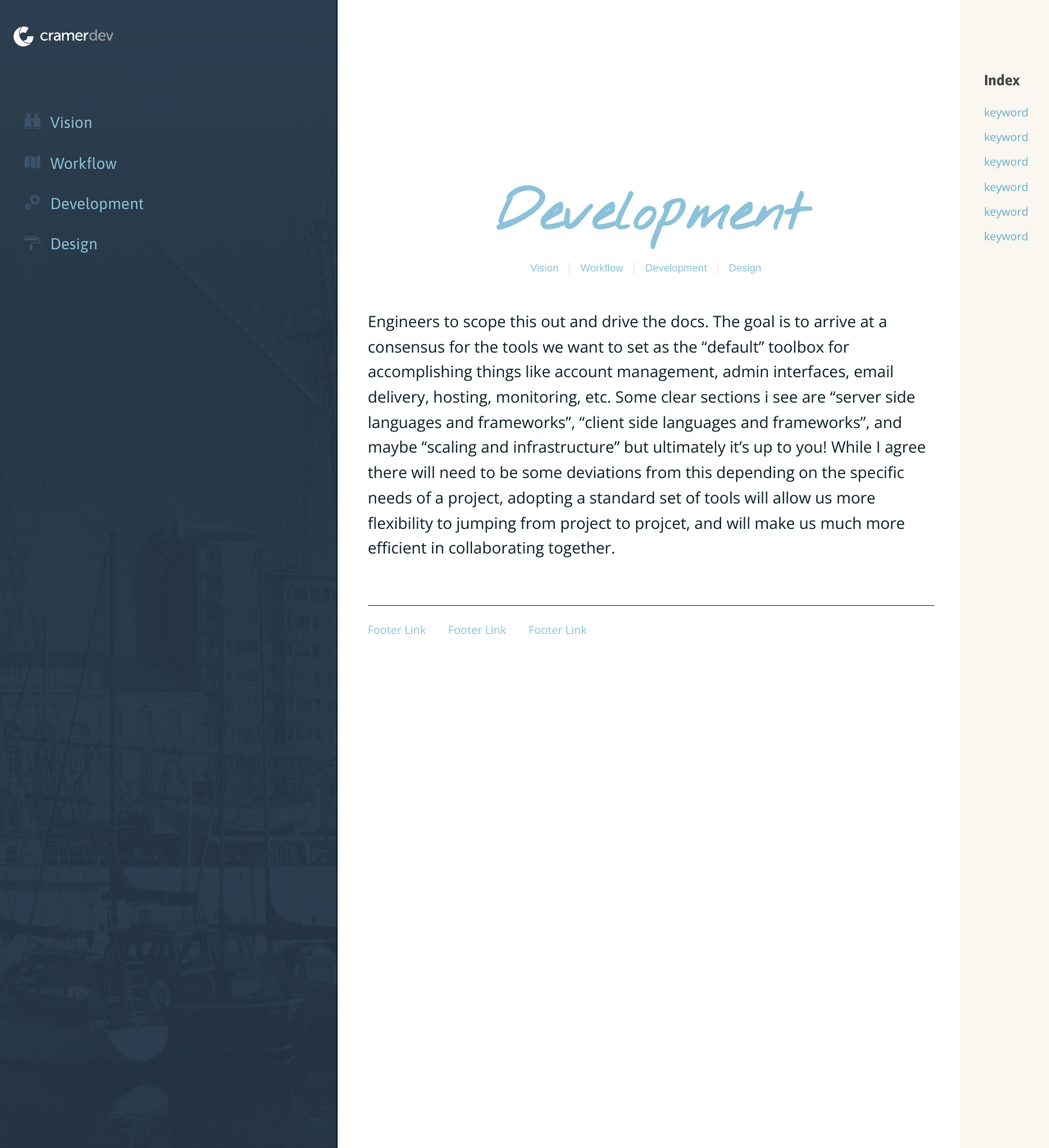
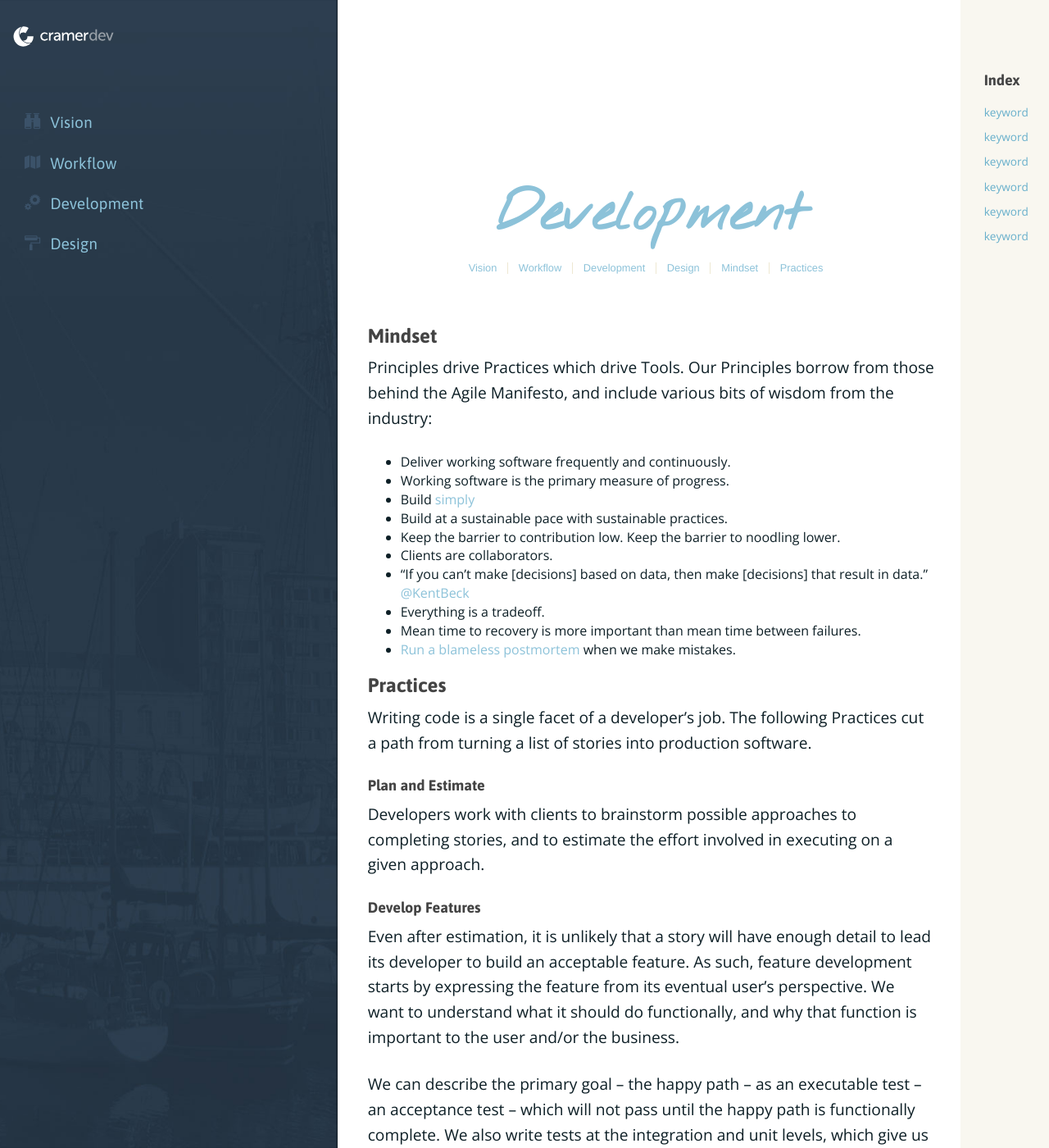
Before and after one commit to cramerdev/docs, a Jekyll site: the page built from _posts/2013-09-22-development.markdown, in a window 1280 px wide and 1400 px high. Shown: the whole window at 82% size. Built offline with Jekyll 4.4.1, drawn with Linux system fonts in a browser that asks for light colours; nearby versions of some CDN libraries; Markdown is read by kramdown in place of the engine named in the settings; some of the changed text lies outside the part shown.

Commit message:
Introduces a draft of development mindset/practices.

```diff
--- a/_posts/2013-09-22-development.markdown
+++ b/_posts/2013-09-22-development.markdown
@@ -3,6 +3,59 @@ layout: page
 title: Development
 ---
 
-<span class="highlight-engineers">Engineers to scope this out and drive the docs. The goal is to arrive at a consensus for the tools we want to set as the "default" toolbox for accomplishing things like account management, admin interfaces, email delivery, hosting, monitoring, etc. Some clear sections i see are "server side languages and frameworks", "client side languages and frameworks", and maybe "scaling and infrastructure" but ultimately it's up to you!
-While I agree there will need to be some deviations from this depending on the specific needs of a project, adopting a standard set of tools will allow us more flexibility to jumping from project to projcet, and will make us much more efficient in collaborating together.
-</span>
+## Mindset
+
+Principles drive Practices which drive Tools. Our Principles borrow from those behind the Agile Manifesto, and include various bits of wisdom from the industry:
+
+- Deliver working software frequently and continuously.
+- Working software is the primary measure of progress.
+- Build [simply](http://c2.com/cgi/wiki?XpSimplicityRules)
+- Build at a sustainable pace with sustainable practices.
+- Keep the barrier to contribution low. Keep the barrier to noodling lower.
+- Clients are collaborators.
+- "If you can't make [decisions] based on data, then make [decisions] that result in data." [@KentBeck](https://twitter.com/KentBeck/status/368752244054708224)
+- Everything is a tradeoff.
+- Mean time to recovery is more important than mean time between failures.
+- [Run a blameless postmortem](http://codeascraft.com/2012/05/22/blameless-postmortems/) when we make mistakes.
+
+## Practices
+
+Writing code is a single facet of a developer's job. The following Practices cut a path from turning a list of stories into production software.
+
+### Plan and Estimate
+
+Developers work with clients to brainstorm possible approaches to completing stories, and to estimate the effort involved in executing on a given approach.
+
+### Develop Features
+
+Even after estimation, it is unlikely that a story will have enough detail to lead its developer to build an acceptable feature. As such, feature development starts by expressing the feature from its eventual user's perspective. We want to understand what it should do functionally, and why that function is important to the user and/or the business.
+
+We can describe the primary goal -- the happy path -- as an executable test -- an acceptance test -- which will not pass until the happy path is functionally complete. We also write tests at the integration and unit levels, which give us confidence when refactoring and give us feedback as to how the system is designed. There are additional types of testing, both automated and manual, that may be appropriate for a project.
+
+Rigorous testing as part of feature development is one of several technical practices which reduce the number of defects introduced into the system. We aim to introduce zero defects.
+
+#### A Note on Legacy Software
+
+We take [M. Feathers](http://www.amazon.com/Working-Effectively-Legacy-Michael-Feathers/dp/0131177052)'s definition of legacy software, which is "software without tests." the general strategy is to "test what you're about to touch." Which is to say: write a test to explore and document the existing behavior, then change the test to exercise the new behavior. Following that, implement the new behavior. Feathers's book contains essential tactics for doing this.
+
+### Resolve Defects
+
+Despite our best efforts, we will introduce defects into production. We use them to learn better ways to write software.
+
+We eliminate defects as soon as they're found. First, we write a test to duplicate the defect, and add it to the regression test suite. We then perform root-cause analysis, and determine if we can fix the root cause. If it appears the root cause could affect other areas of the code base, we perform some additional tests to check.
+
+This process is designed to not only eliminate the defect, but to also eliminate practices which result in defects.
+
+**N.B.** This presents a simplistic view of root causes. [Here](http://reinertsenassociates.com/the-cult-of-the-root-cause/) is a more nuanced take.
+
+### Deploy Frequently
+
+We deploy regularly, if not to production then to a staging site, so that we can get regular feedback on our work. We run CI servers and use simple deploy/rollback commands to make this possible and responsible.
+
+### Track Metrics
+
+As stated above, we take measurements so that we can make informed decisions. A story is not done until we've identified metrics we'd like to track, and put the code in place to do so.
+
+### Reflect Periodically
+
+Our periodic retrospectives serve to improve our work habits, and our development process is no exception. This is our opportunity to tailor our approach to a given project, and to emphasize which parts of our approach that are working particularly well.
```
